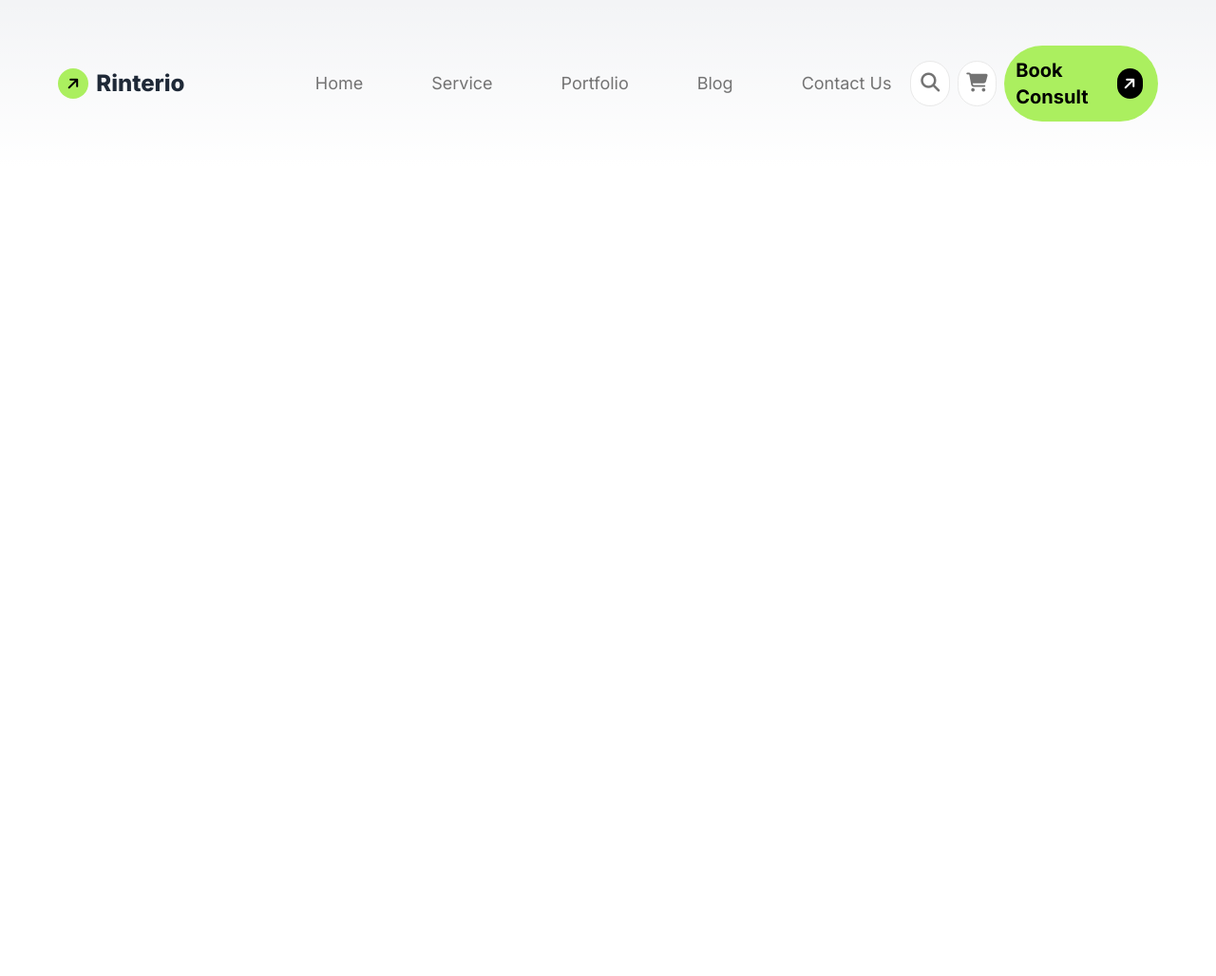
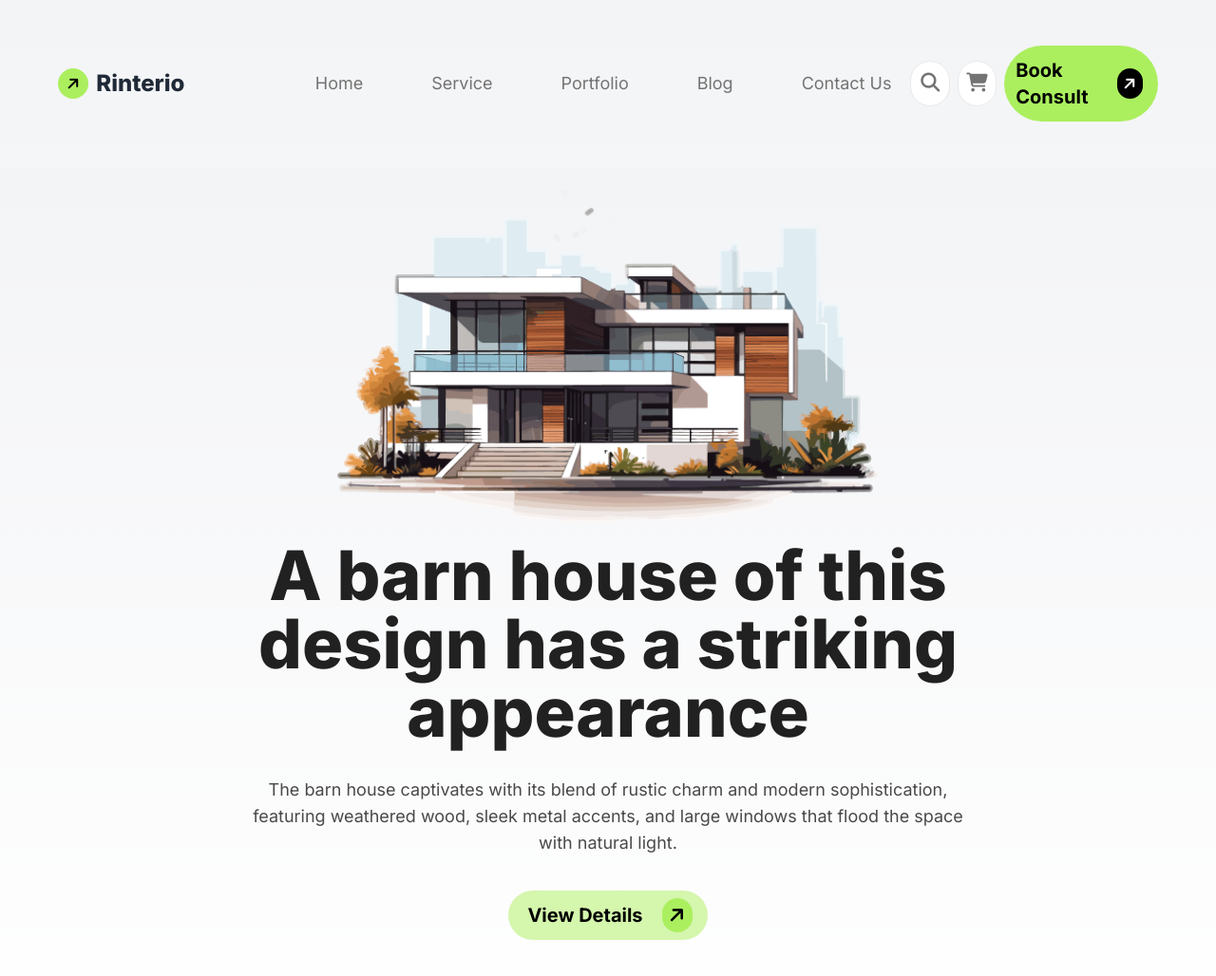
Before and after one commit to Rifatahr/Rinterio-Building-Planner, a plain HTML site: page index.html in a window 1280 px wide. Shown: the whole page at 95% size. Before the commit the page ends 800 px from the top, so only its background shows below. Drawn offline with nearby package versions, Linux system fonts and the light colour scheme.

Commit message:
banner added

```diff
--- a/index.html
+++ b/index.html
@@ -36,6 +36,7 @@
             color_8: '#A4DAC3',
             color_9: '#77AAEA',
             color_10: '#E9E9E9',
+            color_11: 'rgb(30, 30, 30)',
           },
           fontFamily: {
             inter: "Inter",
@@ -52,6 +53,7 @@
 <body class="font-inter">
 
 <header class="bg-gradient-to-t from-white to bg-gray-100">
+    <!-- nav section -->
     <div class="w-11/12 mx-auto py-10 ">
         <div class=" navbar bg mx-auto">
             <div class="navbar-start ">
@@ -88,7 +90,7 @@
 
                       </div>
 
-                  </div>
+                      </div>
                   </div>
                 <div class="dropdown">
                     <div tabindex="0" role="button" class="lg:hidden">
@@ -109,6 +111,31 @@
             </div>
           </div>
     </div>
+<!-- Banner Section -->
+<div class=" bg-gradient-to-t from-white to bg-gray-100 ">
+    <div class=" w-11/12 mx-auto flex flex-col justify-center items-center py-6 pb-8 lg:pb-28 gap-5">
+      <div>
+        <img src="./assets/banner.png"/>
+
+      </div>
+      <div class="text-center space-y-8">
+        <h1 class=" text-3xl lg:text-7xl text-color_1 font-extrabold lg:w-3/4 mx-auto ">A barn house of this design has a striking appearance</h1>
+        <p class="lg:w-2/3 text-lg text-color_2 mx-auto pb-4">
+            The barn house captivates with its blend of rustic charm and modern sophistication, featuring weathered wood, sleek metal accents, and large windows that flood the space with natural light.
+        </p>
+      </div>
+      <div class=" w-full lg:w-auto bg-color_5 rounded-full  flex justify-center items-center  ">
+        <div>
+            <h2 class="px-5 py-3 text-xl text-black font-bold">View Details</h2>
+        </div>
+            <div class="w-8 p-1 bg-primary rounded-full text-center mr-4">
+            <i class="fa-solid fa-arrow-right -rotate-45 text-black text-xl "></i>
+    </div>
+    </div>
+    </div>
+  </div>
+
+
 
 </header>
 <main>
```
